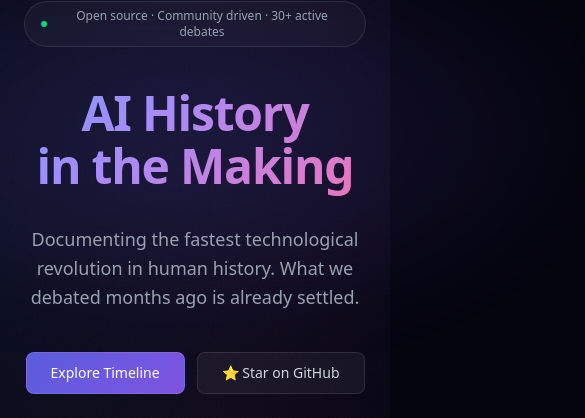
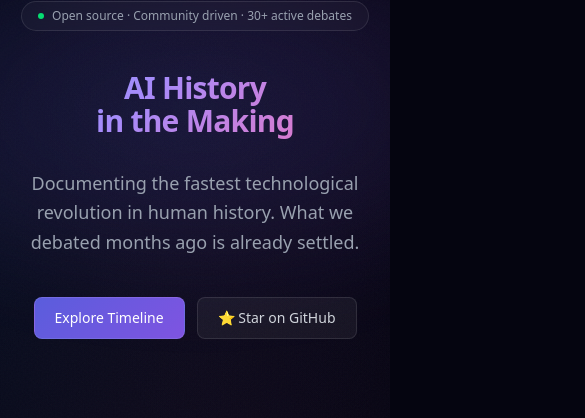
Before and after one commit to Deva-me-AI/AI-History-in-the-Making, a Next.js app: page / in a window 390 px wide. Shown: the part 201-619 px from the top of the page, 585 px wide, since content can reach past the window. Built offline with nearby package versions, Linux system fonts and the light colour scheme; no server answers.

Commit message:
fix: mobile responsive - smaller hero text, overflow hidden, flex-wrap buttons

```diff
--- a/src/app/page.tsx
+++ b/src/app/page.tsx
@@ -12,7 +12,7 @@ export default function Home() {
   const yearsSpanned = new Date().getFullYear() - 1950;
 
   return (
-    <div className="mx-auto max-w-4xl px-6">
+    <div className="mx-auto max-w-4xl px-4 sm:px-6 overflow-hidden">
       {/* Hero */}
       <div className="text-center pt-24 pb-20 hero-glow">
         <div className="inline-flex items-center gap-2 rounded-full border border-white/10 bg-white/[0.03] px-4 py-1.5 text-xs text-gray-400 mb-10 backdrop-blur-sm">
@@ -20,7 +20,7 @@ export default function Home() {
           Open source · Community driven · 30+ active debates
         </div>
 
-        <h1 className="text-5xl sm:text-6xl md:text-7xl font-bold mb-6 gradient-text leading-[1.1] pb-2 tracking-tight">
+        <h1 className="text-3xl sm:text-5xl md:text-7xl font-bold mb-6 gradient-text leading-[1.1] pb-2 tracking-tight">
           AI History<br />in the Making
         </h1>
 
@@ -29,16 +29,16 @@ export default function Home() {
           What we debated months ago is already settled.
         </p>
 
-        <div className="flex items-center justify-center gap-3">
+        <div className="flex flex-wrap items-center justify-center gap-3">
           <Link
             href="/timeline"
-            className="btn-primary rounded-lg px-6 py-2.5 text-sm font-medium text-white"
+            className="btn-primary rounded-lg px-5 sm:px-6 py-2.5 text-sm font-medium text-white"
           >
             Explore Timeline
           </Link>
           <a
             href={REPO}
-            className="btn-secondary rounded-lg px-6 py-2.5 text-sm font-medium text-gray-300"
+            className="btn-secondary rounded-lg px-5 sm:px-6 py-2.5 text-sm font-medium text-gray-300"
             target="_blank"
             rel="noopener noreferrer"
           >
```
